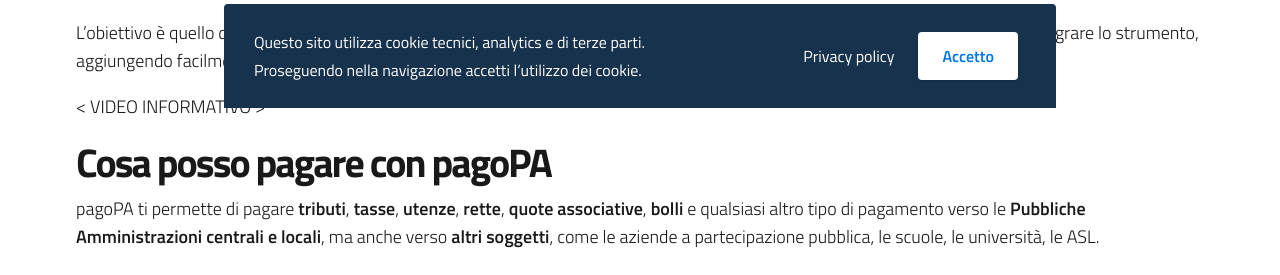
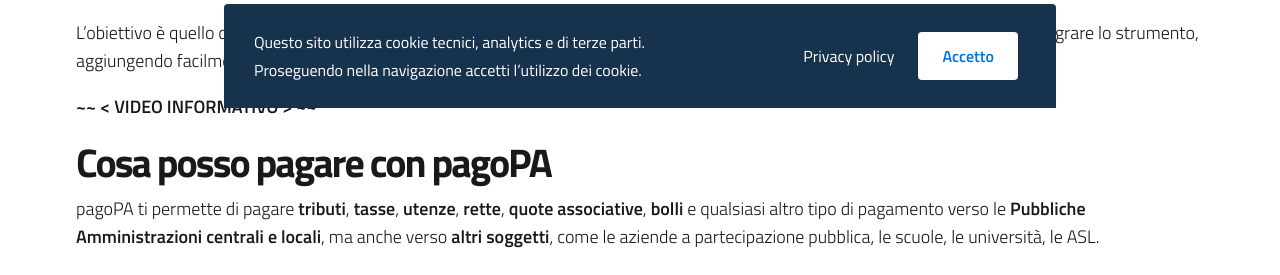
Before and after one commit to pagopa/site-pagopa.gov.it, a Jekyll site: the page built from it/cos-e-pago-pa.md, in a window 1280 px wide. Shown: the part 792-1067 px from the top of the page. Built offline with Jekyll 4.4.1, drawn with Linux system fonts in a browser that asks for light colours.

Commit message:
Update cos-e-pago-pa.md

```diff
--- a/it/cos-e-pago-pa.md
+++ b/it/cos-e-pago-pa.md
@@ -23,7 +23,7 @@
 L’obiettivo è quello di permettere al cittadino di scegliere metodi di pagamento moderni, a minima frizione, e al mercato di poter integrare lo strumento, aggiungendo facilmente nuovi strumenti di pagamento innovativi, rendendo il sistema più aperto e flessibile.
 
 
-< VIDEO INFORMATIVO >
+**~~ < VIDEO INFORMATIVO > ~~**
 
 ## Cosa posso pagare con pagoPA
 pagoPA ti permette di pagare **tributi**, **tasse**, **utenze**, **rette**, **quote associative**, **bolli** e qualsiasi altro tipo di pagamento verso le **Pubbliche Amministrazioni centrali e locali**, ma anche verso **altri soggetti**, come le aziende a partecipazione pubblica, le scuole, le università, le ASL.
```
